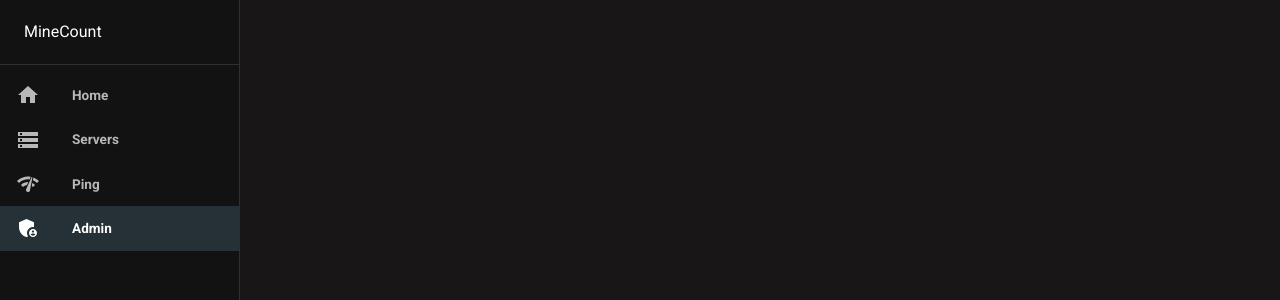
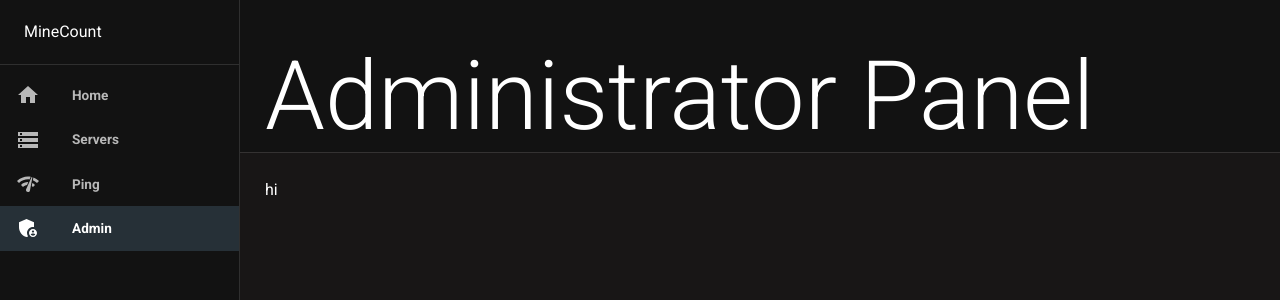
Before and after one commit to bricefrisco/MineCount-Frontend, a React (Create React App) app: page /admin in a window 1280 px wide. Shown: the top 300 px of the page. Built offline with nearby package versions, Linux system fonts and the light colour scheme.

Commit message:
Create reusable page component

```diff
--- /dev/null
+++ b/src/components/Page.js
@@ -0,0 +1,36 @@
+import React from 'react'
+import {Box, Divider, Typography} from "@mui/material";
+import {makeStyles} from '@mui/styles'
+
+const useStyles = makeStyles((theme) => ({
+    titleBox: {
+        paddingLeft: theme.navbar.width,
+        backgroundColor: theme.palette.background.paper,
+        paddingTop: 40
+    },
+    title: {
+        marginLeft: '25px!important'
+    },
+    page: {
+        padding: 25,
+        paddingLeft: theme.navbar.width + 25,
+    },
+}))
+
+const Page = ({title, children}) => {
+    const classes = useStyles();
+
+    return (
+        <>
+            <Box className={classes.titleBox}>
+                <Typography variant='h1' className={classes.title}>{title}</Typography>
+            </Box>
+            <Divider />
+            <Box className={classes.page}>
+                {children}
+            </Box>
+        </>
+    )
+}
+
+export default Page;
--- a/src/index.js
+++ b/src/index.js
@@ -5,6 +5,7 @@ import {BrowserRouter, Route, Routes} from "react-router-dom";
 import {CssBaseline} from "@mui/material";
 import { createTheme, ThemeProvider } from '@mui/material/styles';
 import Navigation from "./components/Navigation";
+import Admin from "./pages/Admin";
 
 const theme = createTheme({
     typography: {
@@ -17,7 +18,7 @@ const theme = createTheme({
         },
     },
     navbar: {
-        width: '240px'
+        width: 240
     }
 })
 
@@ -31,7 +32,7 @@ ReactDOM.render(
                 <Route path='/servers' element={<div>add-server</div>}/>
                 <Route path='/ping' element={<div>ping</div>}/>
                 <Route path='/add-server' element={<div>add-server</div>}/>
-                <Route path='/admin' element={<div>admin</div>}/>
+                <Route path='/admin' element={<Admin />}/>
             </Routes>
         </ThemeProvider>
     </BrowserRouter>,
--- /dev/null
+++ b/src/pages/Admin.js
@@ -0,0 +1,12 @@
+import React from 'react'
+import Page from "../components/Page";
+
+const Admin = () => {
+    return (
+        <Page title='Administrator Panel'>
+            <div>hi</div>
+        </Page>
+    )
+}
+
+export default Admin;
```
Also changed, not shown: src/components/Content.js (deleted, +0 -10 lines).
